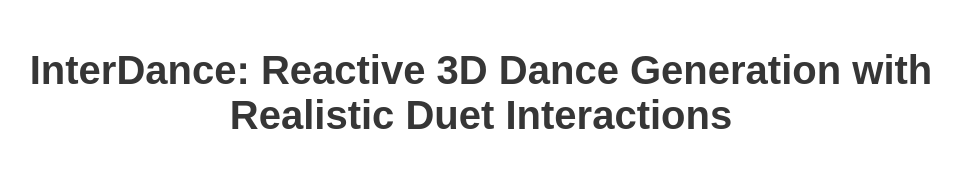
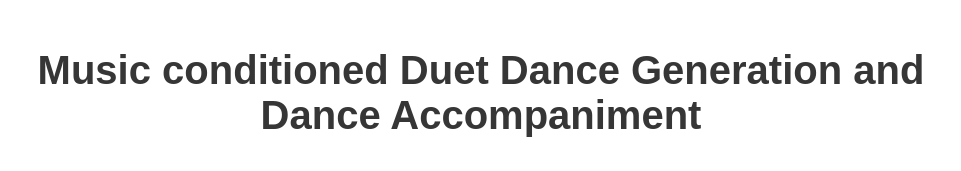
Before and after one commit to duetdancegen/duetdancegen.github.io, a plain HTML site: page index.html in a window 1280 px wide. Shown: the top 171 px of the page, without its empty margins (159-1120 px from the left). Drawn offline with nearby package versions, Linux system fonts and the light colour scheme; some icons are missing; a web font is replaced by a local one.

Commit message:
Update index.html

```diff
--- a/index.html
+++ b/index.html
@@ -3,10 +3,10 @@
 <head>
   <meta charset="utf-8">
   <meta name="description"
-        content="InterDance: Reactive 3D Dance Generation with Realistic Duet Interactions">
+        content="Music conditioned Duet Dance Generation and Dance Accompaniment">
   <meta name="keywords" content="Motion Generation, Music to Dance, Human-Human Interactions">
   <meta name="viewport" content="width=device-width, initial-scale=1">
-  <title>InterDance: Reactive 3D Dance Generation with Realistic Duet Interactions</title>
+  <title>Music conditioned Duet Dance Generation and Dance Accompaniment</title>
 
 
   <script>
@@ -50,8 +50,7 @@
     <div class="container is-max-desktop">
       <div class="columns is-centered">
         <div class="column has-text-centered">
-          <h1 class="title is-2 publication-title">InterDance: Reactive 3D Dance Generation
-            with Realistic Duet Interactions </h1>
+          <h1 class="title is-2 publication-title">Music conditioned Duet Dance Generation and Dance Accompaniment </h1>
           <!-- <h2 class="title is-4 publication-title">This page is under construction🔨</h2> -->
 
           <div class="column has-text-centered">
```
